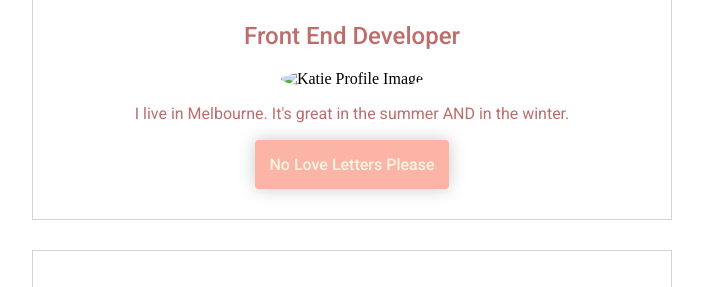
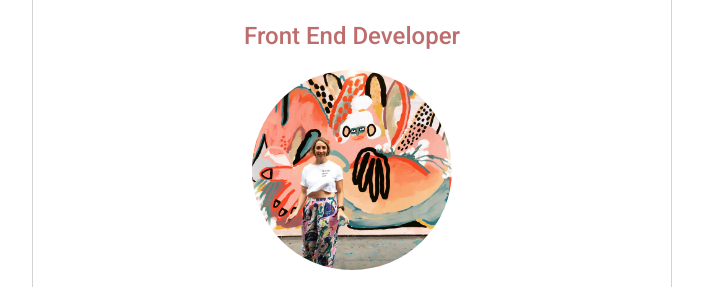
Before and after one commit to KKQueenKing/profile, a plain HTML site: page index.html in a window 1280 px wide. Shown: the part 160-447 px from the top of the page, without its empty margins (288-991 px from the left). Drawn offline with Linux system fonts and the light colour scheme; the site is published under a folder, as on GitHub Pages, so addresses that start at the root find nothing.

Commit message:
Update index.html

```diff
--- a/index.html
+++ b/index.html
@@ -13,7 +13,7 @@
     <div class="card-white text-center">
       <h1>Katie King</h1>
       <h2 class="text-center">Front End Developer</h2>
-      <img class="img-circle" src="/images/IMG_0614.JPG" alt="Katie Profile Image">
+      <img class="img-circle" src="images/IMG_0614.JPG" alt="Katie Profile Image">
       <p class="text-center">I live in Melbourne. It's great in the summer AND in the winter.</p>
       <a class="air-bnb-button" href="https://www.airbnb.com.au/users/show/5328587" target="_blank">
         No Love Letters Please
```
